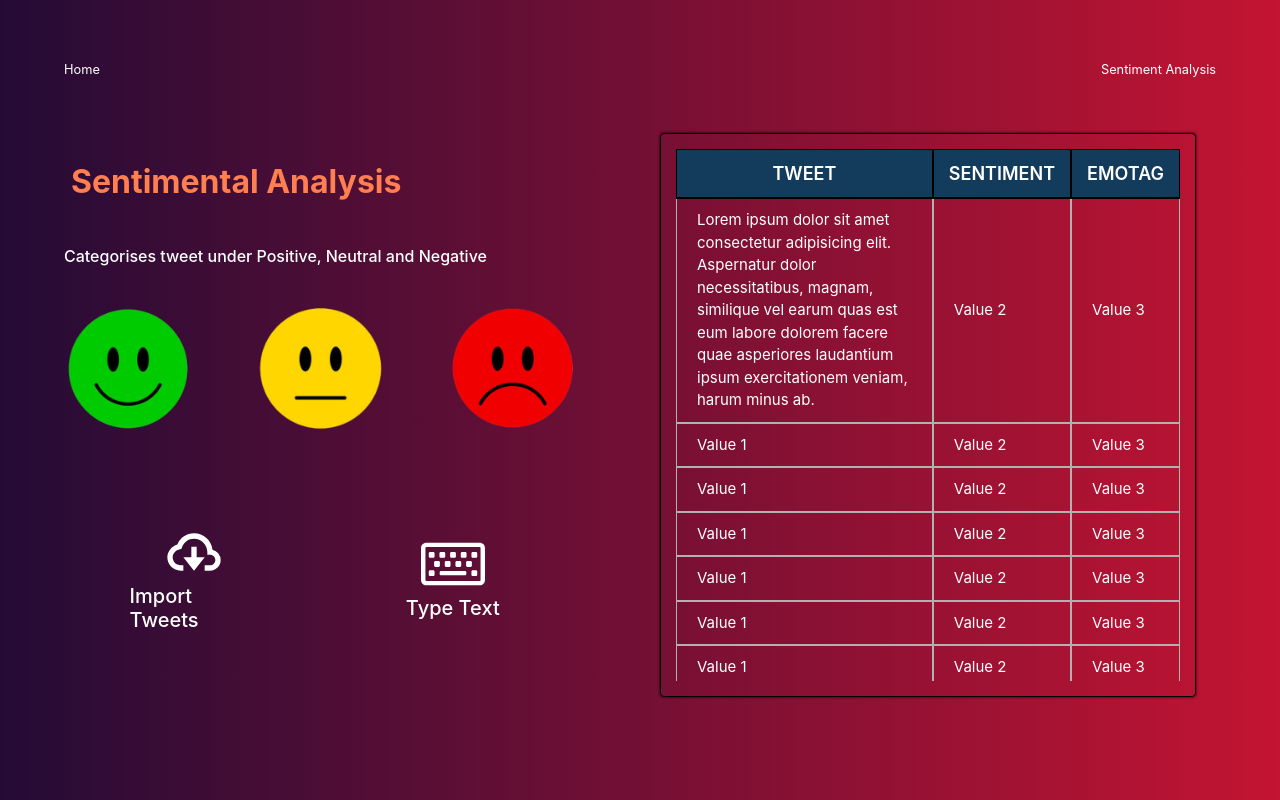
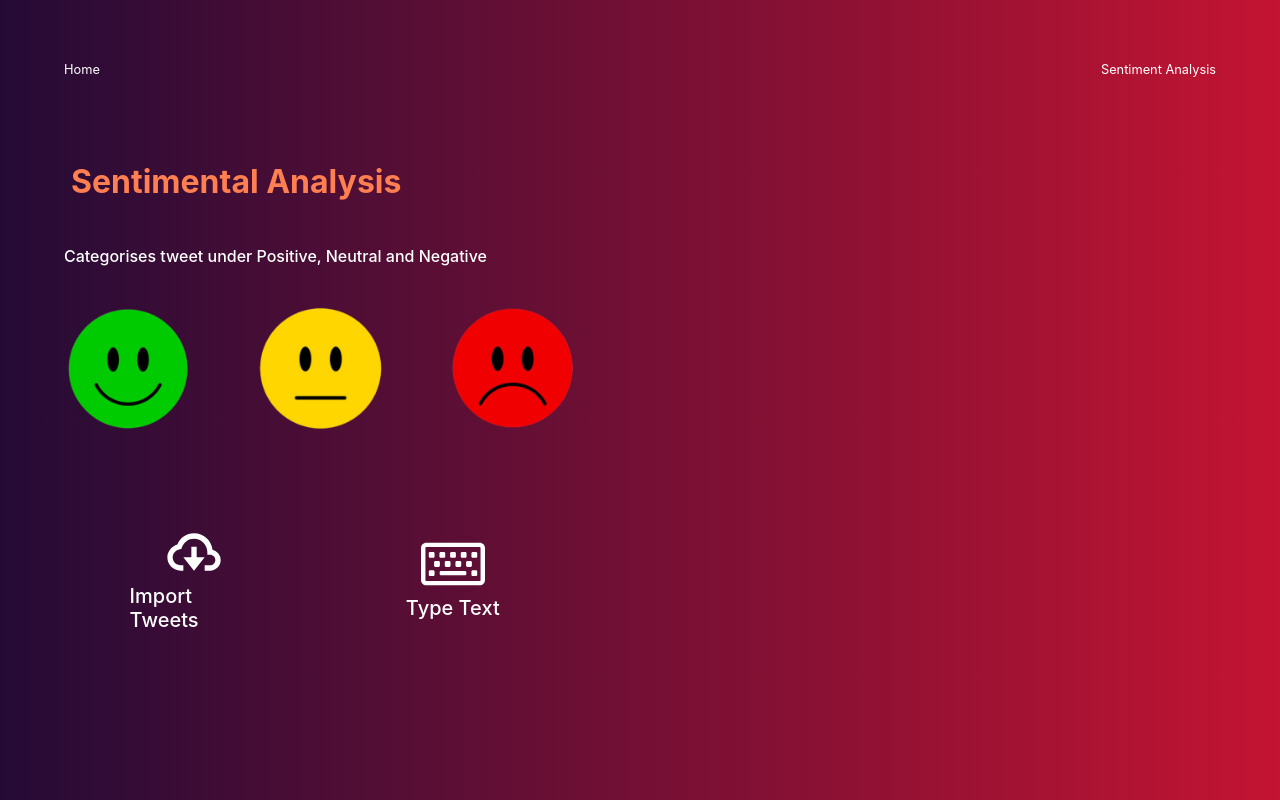
Before and after one commit to Minor-Project-Sentimental-Analysis/Twitter-Sentimental-Analysis, a React (Create React App) app: page / in a window 1280 px wide. Shown: the part 848-1648 px from the top of the page. Built offline with nearby package versions, Linux system fonts and the light colour scheme.

Commit message:
circularprogress

```diff
--- a/package.json
+++ b/package.json
@@ -9,6 +9,7 @@
     "bootstrap": "^5.3.0-alpha3",
     "namor": "^3.0.1",
     "react": "^18.2.0",
+    "react-circular-progressbar": "^2.1.0",
     "react-dom": "^18.2.0",
     "react-icons": "^4.8.0",
     "react-router-dom": "^6.10.0",
--- a/src/App.css
+++ b/src/App.css
@@ -193,3 +193,8 @@ table td {
   border: 1px solid rgb(177, 177, 177);
   padding-left: 20px;
 }
+
+.CPB1,.CPB2{
+  display: flex;
+  flex-direction: row;
+}
--- /dev/null
+++ b/src/component/circularProgressBar.js
@@ -0,0 +1,28 @@
+import React, { useEffect, useState } from 'react';
+import { CircularProgressbar,buildStyles } from 'react-circular-progressbar';
+import 'react-circular-progressbar/dist/styles.css';
+
+function CircularProgressBar() {
+  const [percentage, setPercentage] = useState(0);
+
+  useEffect(() => {
+    setTimeout(() => {
+      if (percentage < 60) {
+
+        setPercentage(percentage + 1);
+      }
+    }, 10);
+  }, [percentage]);
+function CircularProgressBar(props){
+    const {cbcolor} = props;
+  return (
+    <div>
+      {/* <h4>Circular progress bar in React </h4> */}
+      <div style={{width: 180,padding:20}}>
+        <CircularProgressbar value={percentage} text={`${percentage}%`} styles={buildStyles({ pathColor: {cbcolor}})}/>
+      </div>
+    </div>
+  );
+}
+}
+export default CircularProgressBar;
--- a/src/pages/Sentimental.js
+++ b/src/pages/Sentimental.js
@@ -8,6 +8,8 @@ import twitterlogo from "../assets/twitter_logo.png";
 import negativelogo from "../assets/negative_logo.png";
 import neutrallogo from "../assets/neutral_logo.png";
 import positivelogo from "../assets/positive_logo.png";
+import CircularProgressBar from "../component/circularProgressBar";
+import {buildStyles} from 'react-circular-progressbar';
 export default function Sentimental() {
   return (
     <>
@@ -49,10 +51,17 @@ export default function Sentimental() {
         </div>
         <div className="logo">
           {/* <img src={twitterlogo} alt="" /> */}
-         {/* <Table/> */}
-         <div class="heading">
-</div>
-    <div class="outer-wrapper">
+          <div className="CPB1">
+          <CircularProgressBar cbcolor = {"blue"}/>
+          <CircularProgressBar cbcolor = {"red"}/>
+          <CircularProgressBar/>
+          </div>
+          <div className="CPB2">
+          <CircularProgressBar/>
+          <CircularProgressBar/>
+          </div>
+
+    {/* <div class="outer-wrapper">
     <div class="table-wrapper">
     <table>
         <thead>
@@ -111,40 +120,10 @@ export default function Sentimental() {
                 <td>Value 2</td>
                 <td>Value 3</td>
             </tr>
-            <tr>
-                <td>Value 1</td>
-                <td>Value 2</td>
-                <td>Value 3</td>
-            </tr>
-            <tr>
-                <td>Value 1</td>
-                <td>Value 2</td>
-                <td>Value 3</td>
-            </tr>
-            <tr>
-                <td>Value 1</td>
-                <td>Value 2</td>
-                <td>Value 3</td>
-            </tr>
-            <tr>
-                <td>Value 1</td>
-                <td>Value 2</td>
-                <td>Value 3</td>
-            </tr>
-            <tr>
-                <td>Value 1</td>
-                <td>Value 2</td>
-                <td>Value 3</td>
-            </tr>
-            <tr>
-                <td>Value 1</td>
-                <td>Value 2</td>
-                <td>Value 3</td>
-            </tr>
         </tbody>
     </table>
 </div>
-</div>
+</div> */}
         </div>
       </div>
     </>
```
Also changed, not shown: 1 other file (tests, documents, lock files or other folders).
